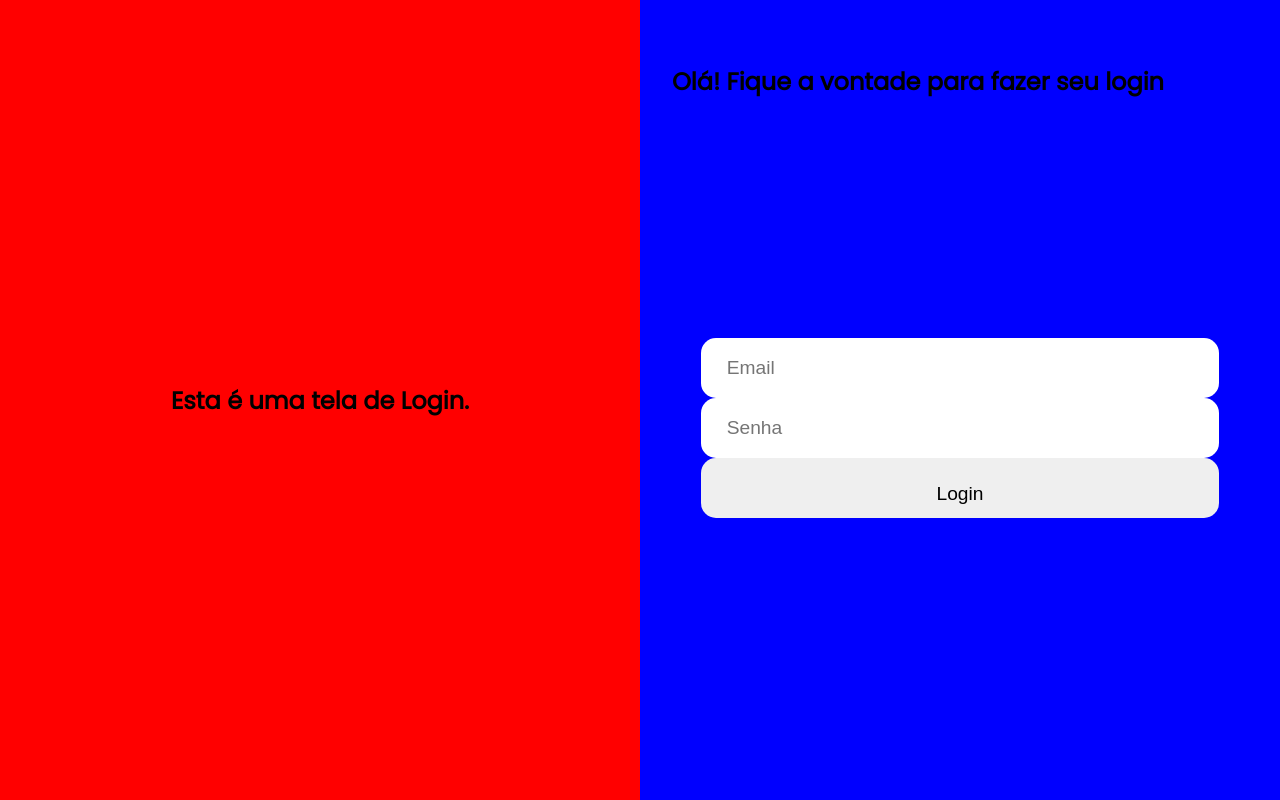
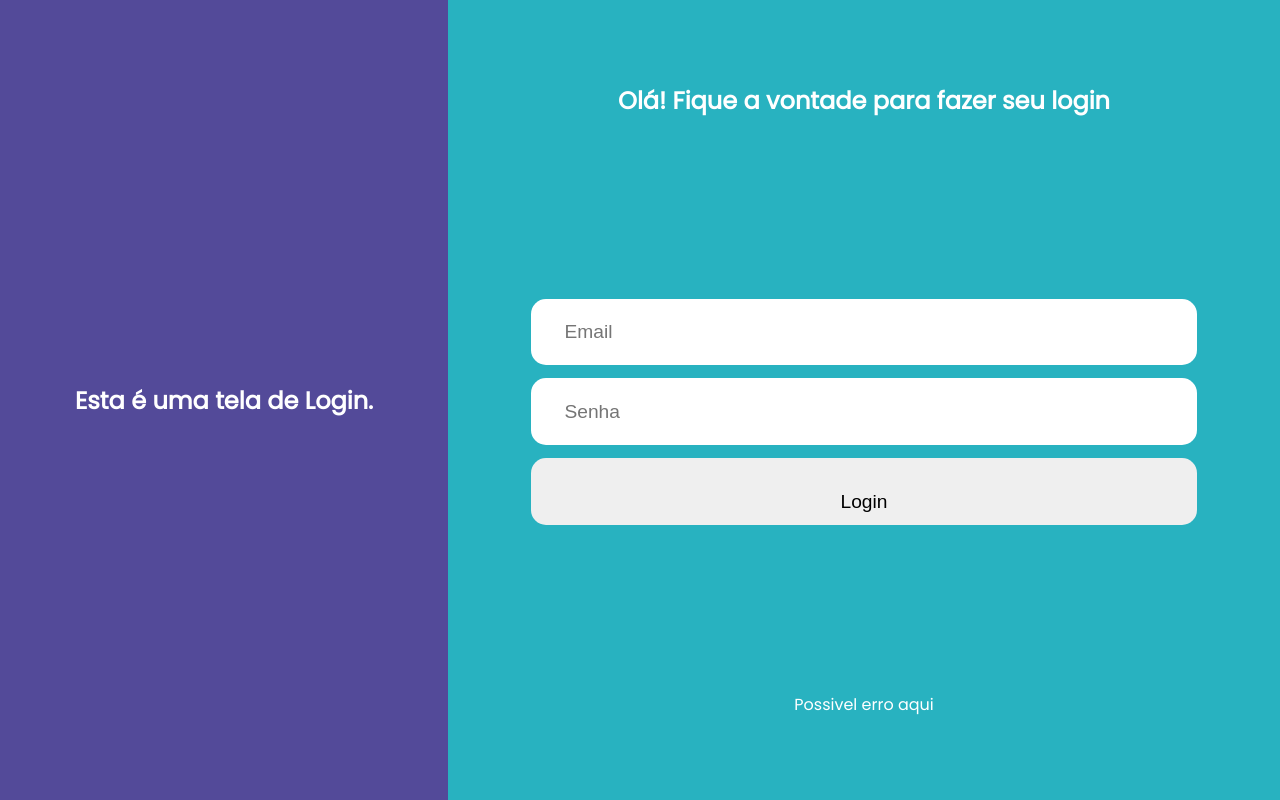
Before and after one commit to anapimenta/LoginScreen, a plain HTML site: page index.html in a window 1280 px wide. Drawn offline with Linux system fonts and the light colour scheme; no server answers.

Commit message:
css quase definitivo

```diff
--- a/index.html
+++ b/index.html
@@ -19,11 +19,12 @@
 
     <section class="right">
       <h1>Olá! Fique a vontade para fazer seu login</h1>
-      <form action="">
-          <input type="text" placeholder="Email" id="username" required>
-          <input type="password" placeholder="Senha" id="psw" required>
+      <div class="form">
+        <input type="text" placeholder="Email" id="username" required>
+        <input type="password" placeholder="Senha" id="psw" required>
         <button id="loginbtn">Login</button>
-      </form>
+      </div>
+      <span id="errorMessage">Possivel erro aqui</span>
     </section>
 
   </div>
--- a/styles.css
+++ b/styles.css
@@ -5,7 +5,7 @@
   }
 
 body{
-  background-color: #e9eaef;
+  background-color: #28b2c0;
   font-family: 'Poppins', Roboto, sans-serif;
   display: flex;
 }
@@ -16,7 +16,8 @@ body{
        margin: 0;
 
        display: grid;
-       grid-template-columns: 1fr 1fr;
+       grid-template-columns: 35% auto;
+         color: #fff;
 
 }
 
@@ -25,41 +26,35 @@ section{
 }
 
 .left{
-
-  background-color: red;
-
+  /* Mantem o texto centralizado */
+  background-color: #534a99;
   display: flex;
   justify-content: center;
   align-items: center;
 }
-.left p{
-  /* estilo do texto centralizado aqui */
-}
 
 .right{
 
-  background-color: blue;
   display: grid;
-  grid-template-columns: 1fr;
-  grid-gap: 20px;
+  grid-template-rows: 25% auto 25%
   padding: 10% 5%;
+  justify-items: center;
 }
 
-right h1{
-
+ h1, span{
+  align-self: center;
   text-align: center;
 }
 
-form{
+.form{
+  width: 80%;
+  align-self: center;
+}
 
-  grid-template-columns: 1fr;
-  grid-gap: 10px;
-  padding: 10% 5%;
-
-}
 input, button{
+  margin-top: 2%;
   padding: 5%;
-  height: 60px;
+  height: 40px;
   border-radius: 15px;
   width: 100%;
   border: none;
```
